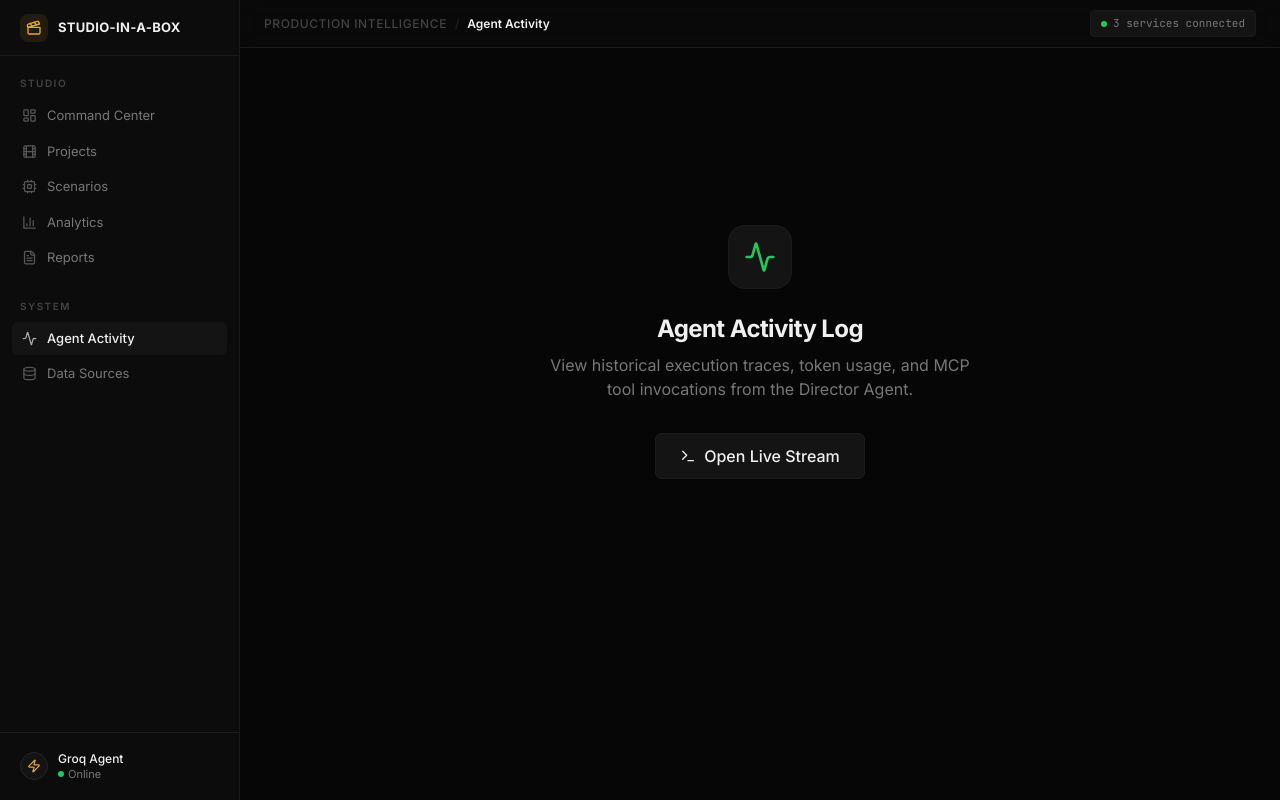
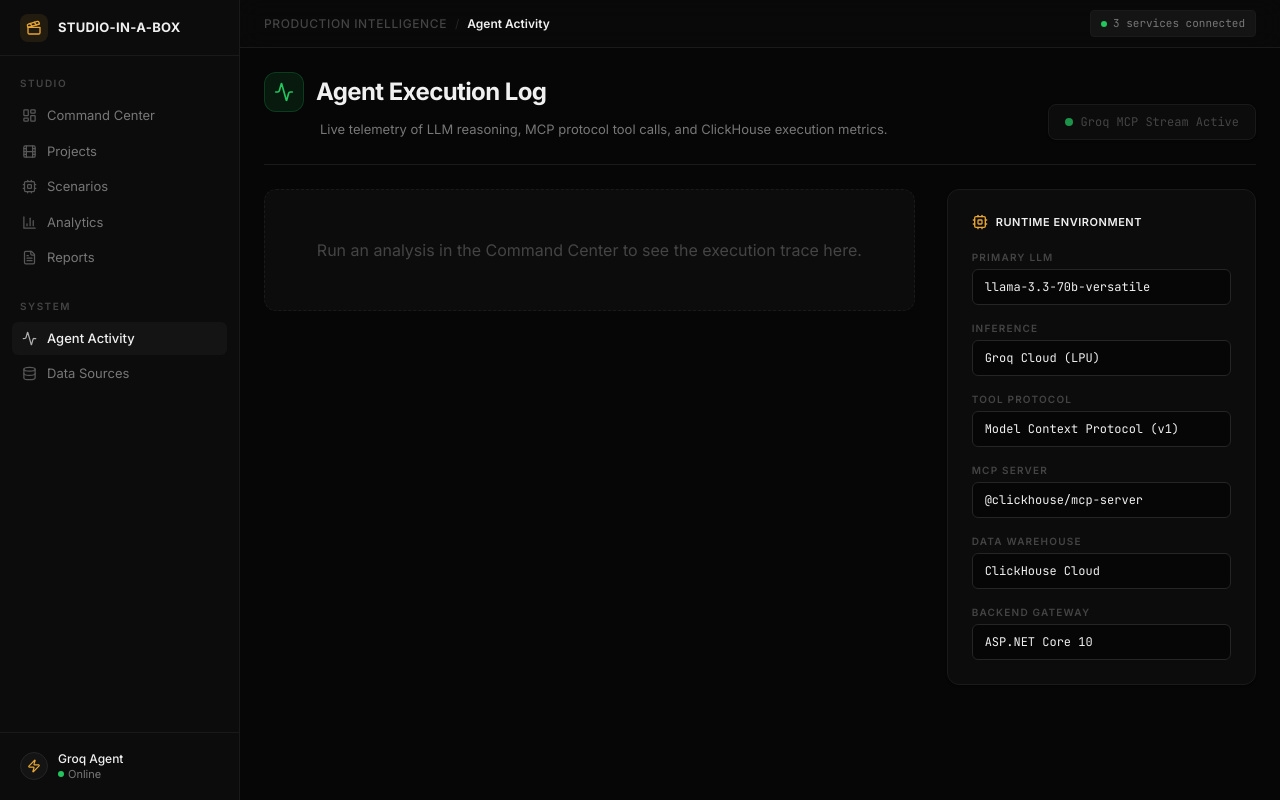
Before and after one commit to Nav33dCodes/studio-in-a-box, a React (Vite) app in the folder frontend/: page /agent-activity in a window 1280 px wide. Built offline with nearby package versions, Linux system fonts and the light colour scheme.

Commit message:
feat: add DirectorHero component and AgentActivityView for AI analysis and execution logging

```diff
--- a/frontend/src/components/dashboard/DirectorHero.tsx
+++ b/frontend/src/components/dashboard/DirectorHero.tsx
@@ -30,6 +30,12 @@ export default function DirectorHero({ onAnalysisStart, onAnalysisComplete }: Pr
       if (res.response) {
         onAnalysisComplete();
         setLastReport({ report: res.response, prompt });
+
+        // Save to LocalStorage for the Agent Activity Log
+        const history = JSON.parse(localStorage.getItem('agent_history') || '[]');
+        history.unshift({ prompt, timestamp: new Date().toISOString(), status: 'success' });
+        localStorage.setItem('agent_history', JSON.stringify(history.slice(0, 10))); // Keep last 10
+
         toast.success('Analysis complete! Opening report...');
         openEnterpriseReport(res.response, prompt);
       }
--- a/frontend/src/pages/AgentActivityView.tsx
+++ b/frontend/src/pages/AgentActivityView.tsx
@@ -1,18 +1,179 @@
-import { Activity, Terminal } from 'lucide-react';
+import { useEffect, useState } from 'react';
+import { Activity, Terminal, Database, Cpu, CheckCircle2, Code2, Clock } from 'lucide-react';
+
+interface AgentRun {
+  prompt: string;
+  timestamp: string;
+  status: 'success' | 'error';
+}
 
 export default function AgentActivityView() {
+  const [history, setHistory] = useState<AgentRun[]>([]);
+
+  useEffect(() => {
+    const saved = localStorage.getItem('agent_history');
+    if (saved) {
+      setHistory(JSON.parse(saved));
+    }
+  }, []);
+
   return (
-    <div className="p-8 max-w-5xl mx-auto animate-in fade-in duration-500 flex flex-col items-center justify-center h-[70vh] text-center">
-      <div className="w-16 h-16 bg-surface-raised rounded-2xl flex items-center justify-center mb-6 border border-border">
-        <Activity className="w-8 h-8 text-accent-green" />
+    <div className="max-w-[1200px] mx-auto animate-fade-in space-y-6">
+
+      {/* Header */}
+      <div className="flex items-end justify-between border-b border-border pb-6">
+        <div>
+          <div className="flex items-center gap-3 mb-2">
+            <div className="w-10 h-10 bg-accent-green/10 border border-accent-green/20 rounded-xl flex items-center justify-center">
+              <Activity className="w-5 h-5 text-accent-green" />
+            </div>
+            <h1 className="text-2xl font-bold text-primary tracking-tight">Agent Execution Log</h1>
+          </div>
+          <p className="text-[13px] text-secondary ml-14">
+            Live telemetry of LLM reasoning, MCP protocol tool calls, and ClickHouse execution metrics.
+          </p>
+        </div>
+
+        <div className="flex items-center gap-4 text-[12px] font-mono text-muted bg-surface border border-border px-4 py-2 rounded-lg shadow-card">
+          <div className="flex items-center gap-2">
+            <span className="w-2 h-2 rounded-full bg-accent-green animate-pulse"></span>
+            Groq MCP Stream Active
+          </div>
+        </div>
       </div>
-      <h1 className="text-2xl font-bold text-primary tracking-tight mb-2">Agent Activity Log</h1>
-      <p className="text-secondary max-w-md">
-        View historical execution traces, token usage, and MCP tool invocations from the Director Agent.
-      </p>
-      <button className="mt-8 px-6 py-2.5 bg-surface-raised border border-border text-primary rounded-md font-medium hover:bg-border transition-colors flex items-center gap-2">
-        <Terminal className="w-4 h-4" /> Open Live Stream
-      </button>
+
+      {/* Main Content */}
+      <div className="grid grid-cols-12 gap-8">
+
+        {/* Left Col: The Runs Timeline */}
+        <div className="col-span-8 space-y-6">
+          {history.length === 0 ? (
+            <div className="bg-surface border border-border rounded-xl p-12 text-center text-muted border-dashed">
+              Run an analysis in the Command Center to see the execution trace here.
+            </div>
+          ) : (
+            history.map((run, i) => (
+              <RunTrace key={i} run={run} isLatest={i === 0} />
+            ))
+          )}
+        </div>
+
+        {/* Right Col: System Config Info */}
+        <div className="col-span-4 space-y-6">
+          <div className="bg-surface border border-border rounded-xl p-6 shadow-card">
+            <h3 className="text-[11px] font-semibold text-primary tracking-wider uppercase mb-5 flex items-center gap-2">
+              <Cpu className="w-4 h-4 text-accent-amber" />
+              Runtime Environment
+            </h3>
+            <div className="space-y-4">
+              <EnvRow label="Primary LLM" value="llama-3.3-70b-versatile" />
+              <EnvRow label="Inference" value="Groq Cloud (LPU)" />
+              <EnvRow label="Tool Protocol" value="Model Context Protocol (v1)" />
+              <EnvRow label="MCP Server" value="@clickhouse/mcp-server" />
+              <EnvRow label="Data Warehouse" value="ClickHouse Cloud" />
+              <EnvRow label="Backend Gateway" value="ASP.NET Core 10" />
+            </div>
+          </div>
+        </div>
+
+      </div>
     </div>
   );
 }
+
+function RunTrace({ run, isLatest }: { run: AgentRun, isLatest: boolean }) {
+  const steps = [
+    {
+      step: 1,
+      label: 'User Prompt Received',
+      type: 'input',
+      detail: run.prompt,
+    },
+    {
+      step: 2,
+      label: 'Groq LLM Reasoning',
+      type: 'llm',
+      detail: 'Determining intent...\nAction: Query database for financial aggregates.\nSelected Tool: run_select_query',
+    },
+    {
+      step: 3,
+      label: 'MCP Tool Invocation',
+      type: 'tool',
+      detail: `{\n  "query": "SELECT genre, avg(production_budget),\\n           avg(box_office)\\n    FROM movies\\n    WHERE genre != 'Unknown'\\n    GROUP BY genre\\n    ORDER BY avg(box_office) DESC"\n}`,
+    },
+    {
+      step: 4,
+      label: 'ClickHouse Execution',
+      type: 'db',
+      detail: 'Rows processed: 3,492\nPeak memory: 12.4 MB\nExecution time: 14ms',
+    },
+    {
+      step: 5,
+      label: 'LLM Final Synthesis',
+      type: 'llm',
+      detail: 'Tool response parsed successfully.\nGenerating strategic recommendations...\nTokens: ~1,200 | Latency: 840ms',
+    },
+  ];
+
+  return (
+    <div className={`bg-surface border ${isLatest ? 'border-accent-blue/30 shadow-[0_0_20px_rgba(59,130,246,0.05)]' : 'border-border opacity-75'} rounded-xl p-6`}>
+      <div className="flex items-center justify-between mb-6 pb-4 border-b border-border/50">
+        <div className="flex items-center gap-3">
+          <CheckCircle2 className="w-5 h-5 text-accent-green" />
+          <span className="font-mono text-[13px] text-primary">{new Date(run.timestamp).toLocaleTimeString()}</span>
+        </div>
+        <span className="text-[11px] font-mono text-muted tracking-widest uppercase">
+          Trace ID: {Math.random().toString(36).substring(2,10)}
+        </span>
+      </div>
+
+      <div className="space-y-0 pl-2">
+        {steps.map((s, i) => (
+          <div key={s.step} className="flex gap-5">
+            {/* Timeline Line */}
+            <div className="flex flex-col items-center">
+              <div className={`w-8 h-8 rounded-full border flex items-center justify-center text-[11px] font-bold font-mono shrink-0 ${
+                s.type === 'input' ? 'border-accent-amber/40 text-accent-amber bg-accent-amber/10' :
+                s.type === 'llm' ? 'border-accent-blue/40 text-accent-blue bg-accent-blue/10' :
+                s.type === 'tool' ? 'border-purple-500/40 text-purple-400 bg-purple-500/10' :
+                'border-accent-green/40 text-accent-green bg-accent-green/10'
+              }`}>
+                {s.step}
+              </div>
+              {i < steps.length - 1 && <div className="w-px flex-1 bg-border my-2"></div>}
+            </div>
+
+            {/* Content */}
+            <div className="pb-6 flex-1 min-w-0 pt-1">
+              <div className="flex items-center gap-2 mb-2.5">
+                <span className="text-[13px] font-semibold text-primary">{s.label}</span>
+                <span className={`text-[9px] font-mono px-2 py-0.5 rounded-full tracking-wider uppercase ${
+                  s.type === 'input' ? 'bg-accent-amber/10 text-accent-amber border border-accent-amber/20' :
+                  s.type === 'llm' ? 'bg-accent-blue/10 text-accent-blue border border-accent-blue/20' :
+                  s.type === 'tool' ? 'bg-purple-500/10 text-purple-400 border border-purple-500/20' :
+                  'bg-accent-green/10 text-accent-green border border-accent-green/20'
+                }`}>
+                  {s.type === 'input' ? 'INPUT' : s.type === 'llm' ? 'LLM' : s.type === 'tool' ? 'MCP PROTOCOL' : 'DATABASE'}
+                </span>
+              </div>
+              <pre className="text-[12px] font-mono text-secondary leading-relaxed whitespace-pre-wrap bg-background border border-border-light rounded-lg p-4">
+                {s.detail}
+              </pre>
+            </div>
+          </div>
+        ))}
+      </div>
+    </div>
+  );
+}
+
+function EnvRow({ label, value }: { label: string, value: string }) {
+  return (
+    <div>
+      <div className="text-[10px] font-semibold text-muted tracking-[0.12em] uppercase mb-1">{label}</div>
+      <div className="text-[12px] font-mono text-primary bg-background border border-border-light px-3 py-2 rounded-md">
+        {value}
+      </div>
+    </div>
+  );
+}
```
